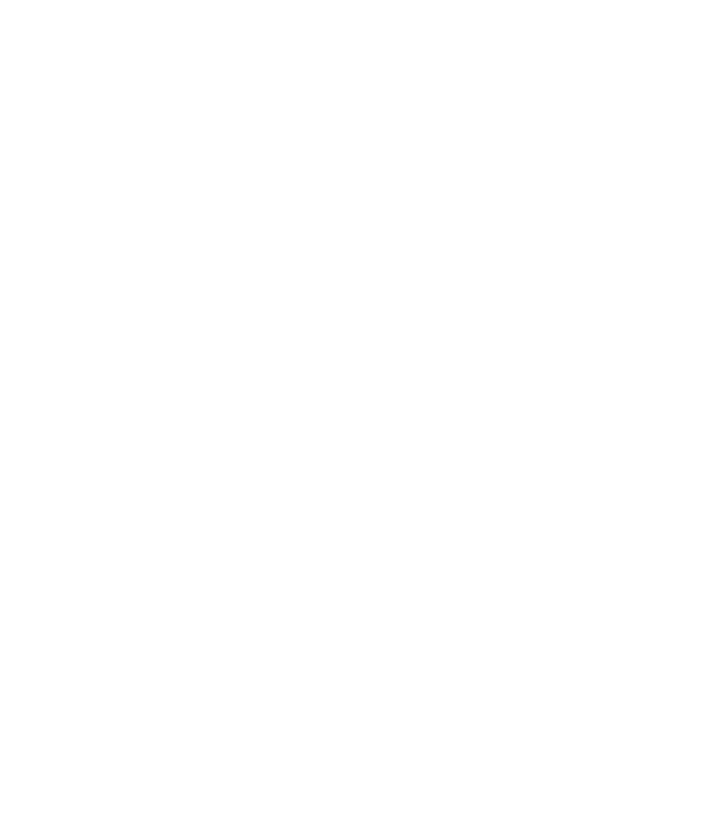
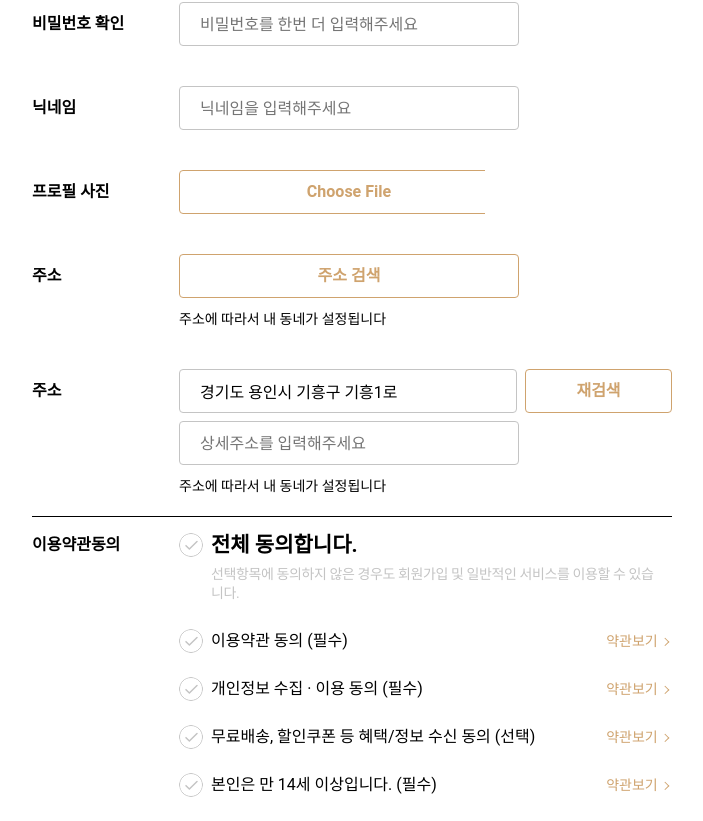
Before and after one commit to PROJECT-LAB18/POTATO-MARKET, a React (Vite) app in the folder potato-market/: page / in a window 1280 px wide. Shown: the part 479-1300 px from the top of the page, without its empty margins (288-991 px from the left). Before the commit the page ends 800 px from the top, so only its background shows below. Built offline with nearby package versions, Linux system fonts and the light colour scheme; no server answers.

Commit message:
[feat] 회원가입 전체 선택 wip

```diff
--- a/potato-market/src/App.jsx
+++ b/potato-market/src/App.jsx
@@ -4,6 +4,7 @@
 import Footer from './components/Footer';
 import Header from './components/Header';
 import firebase from './firebase';
+import SignUp from './pages/SignUp';
 
 import GlobalStyle from './styles/Global';
 
@@ -26,7 +27,7 @@
       <GlobalStyle />
       <div className="App">
         <Header />
-        <Outlet />
+        <SignUp />
         <Footer />
       </div>
     </React.Fragment>
--- a/potato-market/src/components/FormTerms.jsx
+++ b/potato-market/src/components/FormTerms.jsx
@@ -107,13 +107,17 @@
   }
 `;
 
-const FormTerms = ({ id, text, all }) => {
+const FormTerms = ({ id, text, all, checked, onCheck }) => {
+  const handleCheck = (event) => {
+    onCheck(id, event.target.checked);
+  };
   return (
     <>
       {all
         ?
         <LabelAll htmlFor="termsAll">
-          <CheckBox id="termsAll" name="termsAll" type="checkbox" />
+          <CheckBox id={id} name={id} type="checkbox"  checked={checked}
+            onChange={handleCheck}  />
           <i></i>
           <TextAll aria-labelledby="termsAll">전체 동의합니다.
             <span>선택항목에 동의하지 않은 경우도 회원가입 및 일반적인 서비스를 이용할 수 있습니다.</span>
@@ -122,7 +126,8 @@
         :
         <Terms>
           <Label htmlFor={id}>
-            <CheckBox id={id} name={id} type="checkbox" />
+          <CheckBox id={id} name={id} type="checkbox" checked={checked}
+            onChange={handleCheck} />
             <i></i>
             <Text aria-labelledby={id}>{text}</Text>
           </Label>
--- a/potato-market/src/pages/SignUp.jsx
+++ b/potato-market/src/pages/SignUp.jsx
@@ -110,12 +110,49 @@
       });
   };
 
+  const [isAllChecked, setIsAllChecked] = useState(false);
+  const [checkedTerms, setCheckedTerms] = useState({
+    term1: false,
+    term2: false,
+    term3: false,
+    term4: false,
+
+  });
+
+
+
+
   const handleInputChange = (e) => {
     setFormState((prevState) => ({
       ...prevState,
       [e.target.name]: e.target.value,
     }));
   };
+  const handleAllCheckboxChange = (event) => {
+    const { checked } = event.target;
+    setIsAllChecked(checked);
+    setCheckedTerms((prevState) => {
+      const updatedState = {};
+      for (const key in prevState) {
+        updatedState[key] = checked;
+      }
+      return updatedState;
+    });
+  };
+
+  const handleCheckboxChange = (id, checked) => {
+    setCheckedTerms((prevState) => ({
+      ...prevState,
+      [id]: checked,
+    }));
+    setIsAllChecked(
+      Object.values({ ...checkedTerms, [id]: checked }).every(
+        (isChecked) => isChecked
+      )
+    );
+  };
+
+
 
   return (
     <Section>
@@ -200,11 +237,11 @@
           <div className="term-list">
             <span className="term-title">이용약관동의</span>
             <div className="term-check">
-              <FormTerms all />
-              <FormTerms id={"term1"} text={"이용약관 동의 (필수)"} />
-              <FormTerms id={"term2"} text={"개인정보 수집 · 이용 동의 (필수)"} />
-              <FormTerms id={"term3"} text={"무료배송, 할인쿠폰 등 혜택/정보 수신 동의 (선택)"} />
-              <FormTerms id={"term4"} text={"본인은 만 14세 이상입니다. (필수)"} />
+              <FormTerms all isAllChecked={isAllChecked} onChange={handleAllCheckboxChange}/>
+              <FormTerms id={"term1"} text={"이용약관 동의 (필수)"}  checked={checkedTerms.term1} onChange={handleCheckboxChange} />
+              <FormTerms id={"term2"} text={"개인정보 수집 · 이용 동의 (필수)"}  checked={checkedTerms.term2} onChange={(checked) => handleCheckboxChange('term2', checked)}/>
+              <FormTerms id={"term3"} text={"무료배송, 할인쿠폰 등 혜택/정보 수신 동의 (선택)"} checked={checkedTerms.term3} onChange={(checked) => handleCheckboxChange('term3', checked)}/>
+              <FormTerms id={"term4"} text={"본인은 만 14세 이상입니다. (필수)"} checked={checkedTerms.term4} onChange={(checked) => handleCheckboxChange('term4', checked)}/>
             </div>
           </div>
           <FormButton
```
